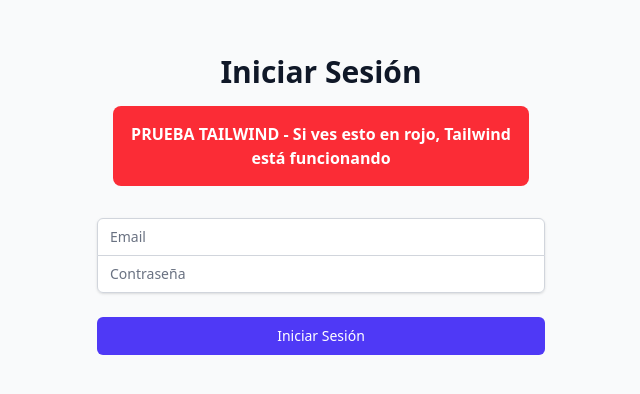
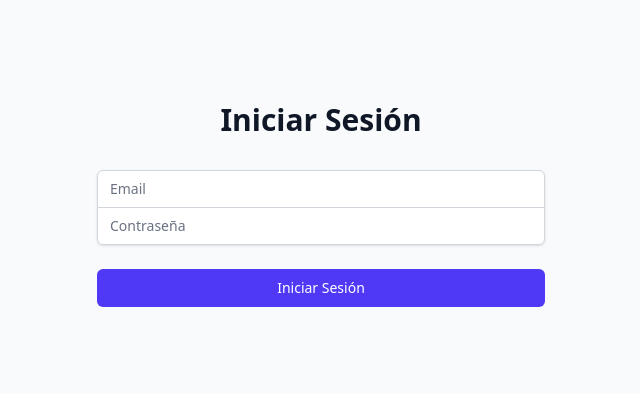
Before and after one commit to AthosCP/getathos, a SvelteKit app in the folder frontend/: page /login in a window 1280 px wide. Shown: the part 208-602 px from the top of the page, without its empty margins (319-959 px from the left). Built offline with nearby package versions, Linux system fonts and the light colour scheme.

Commit message:
fix: actualizar URL de API a getathos.com

```diff
--- a/frontend/src/routes/login/+page.svelte
+++ b/frontend/src/routes/login/+page.svelte
@@ -13,7 +13,7 @@
     loading = true;
 
     try {
-      const res = await fetch('http://localhost:5001/api/login', {
+      const res = await fetch('https://getathos.com/api/login', {
         method: 'POST',
         headers: {
           'Content-Type': 'application/json'
@@ -65,9 +65,6 @@
       <h2 class="mt-6 text-center text-3xl font-extrabold text-gray-900">
         Iniciar Sesión
       </h2>
-      <div class="bg-red-500 text-white p-4 m-4 rounded-lg text-center font-bold">
-        PRUEBA TAILWIND - Si ves esto en rojo, Tailwind está funcionando
-      </div>
     </div>
     <form class="mt-8 space-y-6" on:submit|preventDefault={handleSubmit}>
       <div class="rounded-md shadow-sm -space-y-px">
```
